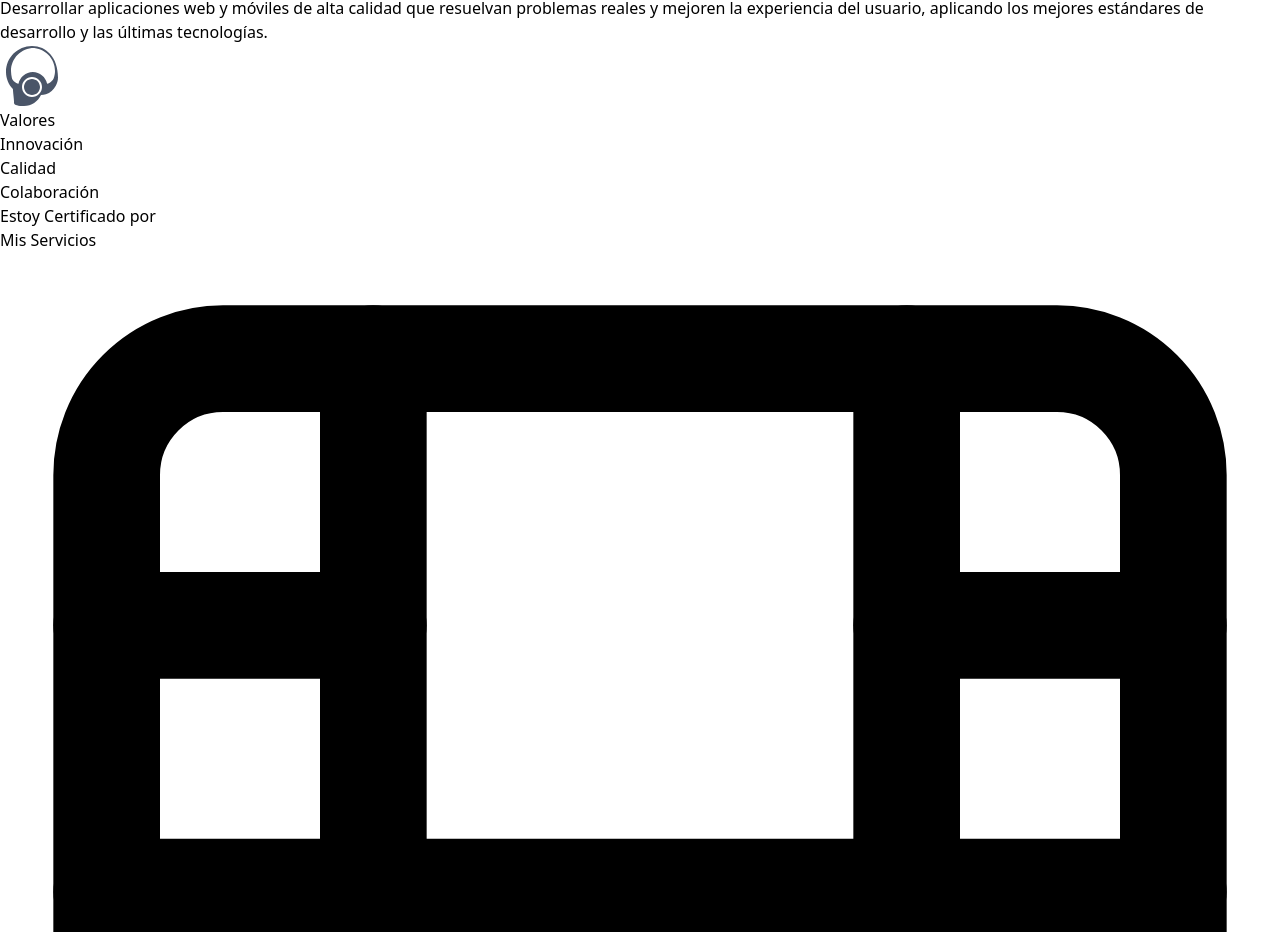
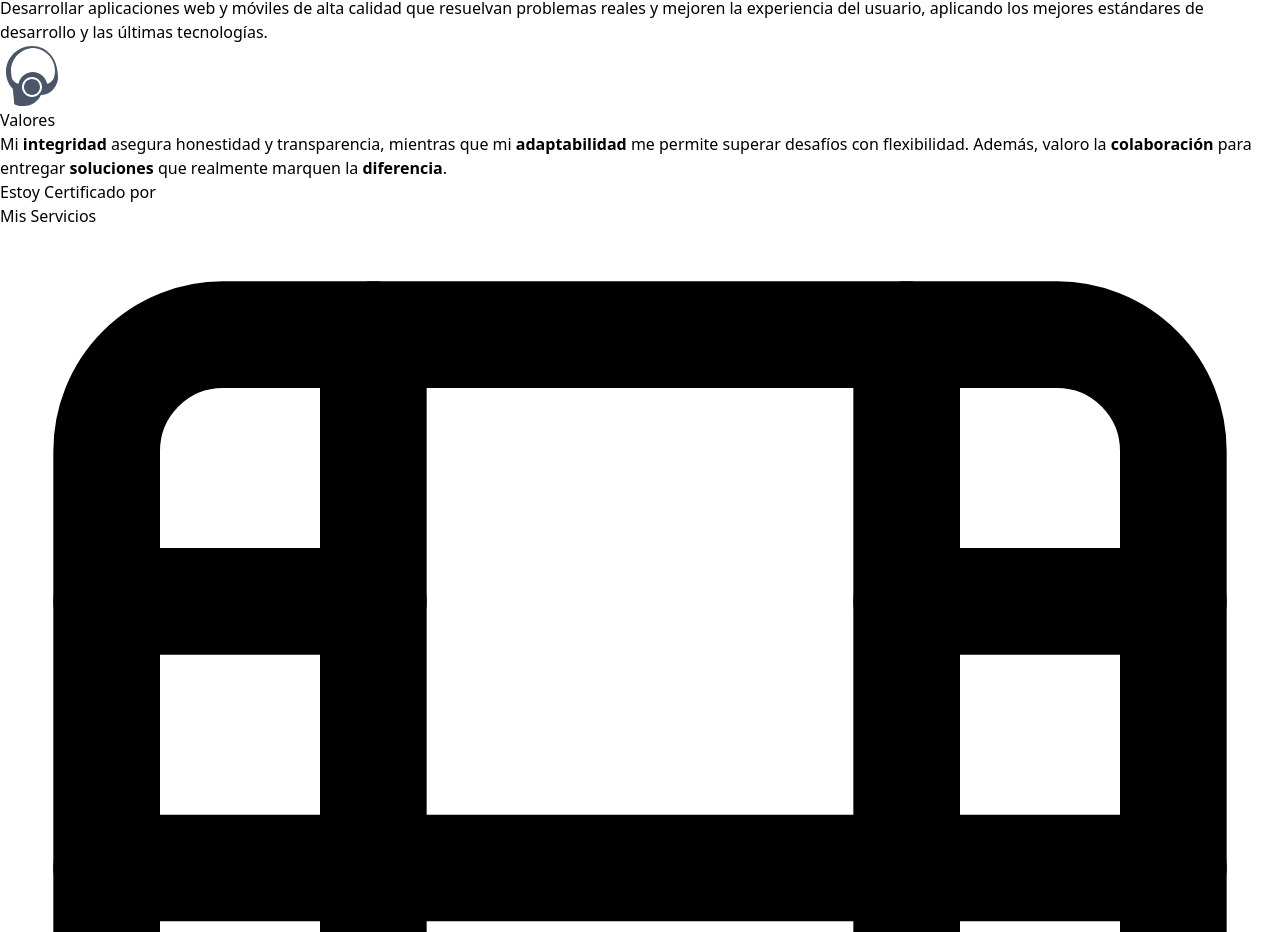
Before and after one commit to OvielFelipeMendozaPineda/portfolio-web, a React (Vite) app: page / in a window 1280 px wide. Shown: the part 1032-1964 px from the top of the page. Built offline with nearby package versions, Linux system fonts and the light colour scheme.

Commit message:
Corregido card de Identidad

```diff
--- a/src/components/Identidad.jsx
+++ b/src/components/Identidad.jsx
@@ -28,9 +28,9 @@ function Identidad() {
                     </svg>
                     <h2 className="text-2xl font-bold">Valores</h2>
                     <div className="flex flex-col gap-2">
-                        <p className="font-normal text-gray-700">Innovación</p>
-                        <p className="font-normal text-gray-700">Calidad</p>
-                        <p className="font-normal text-gray-700">Colaboración</p>
+                        <p className="font-normal text-gray-700">Mi <b>integridad</b> asegura honestidad y transparencia, mientras que mi <b>adaptabilidad</b> me permite superar desafíos con flexibilidad. Además, valoro la <b>colaboración</b> para entregar <b>soluciones</b> que realmente marquen la <b>diferencia</b>.
+                        </p>
+
                     </div>
                 </div>
             </div>
```
